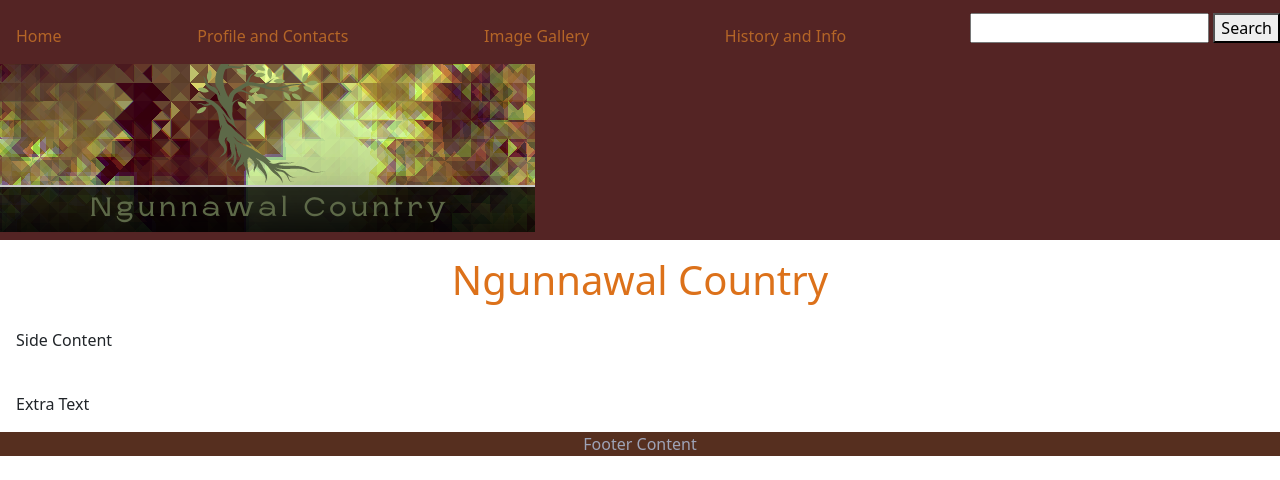
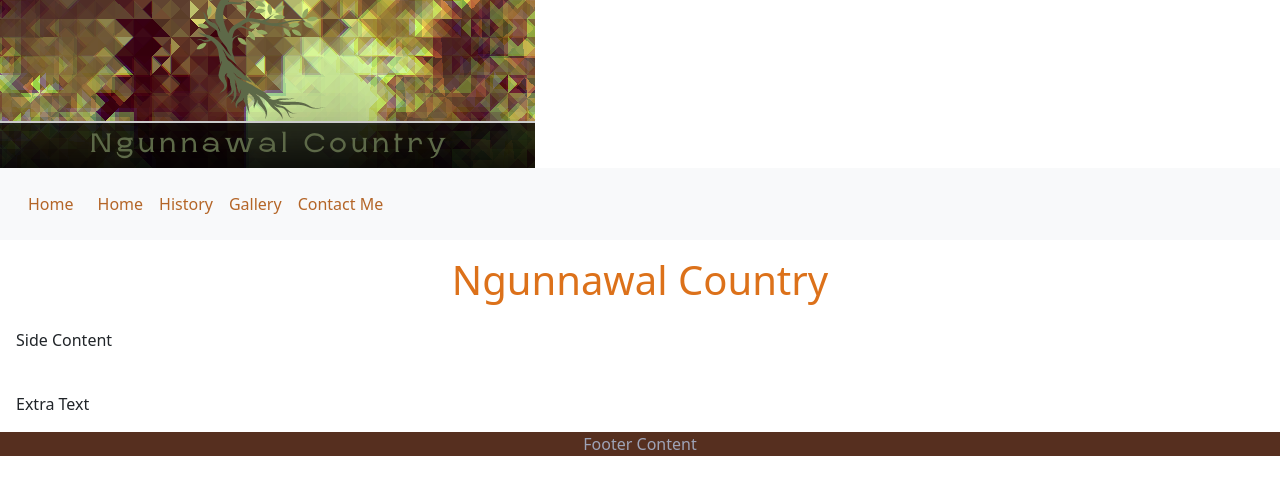
Before and after one commit to Cinnayanny/flaskProject, a Flask app: page / in a window 1280 px wide. Shown: the top 480 px of the page. Run offline with Flask 2, Linux system fonts and the light colour scheme; some libraries are stand-ins or nearby versions.

Commit message:
template update

```diff
--- a/templates/template.html
+++ b/templates/template.html
@@ -10,7 +10,32 @@
 </head>
 <body>
 <!-- Navbar -->
-<div class="navbar">
+<img src="/static/Images/Ngunnawal%20Banner%20Logo.png" width="535" height="168">
+<nav class="navbar navbar-expand-lg bg-light">
+  <div class="container-fluid">
+    <a class="nav-link" href="/">Home</a>
+    <button class="navbar-toggler" type="button" data-bs-toggle="collapse" data-bs-target="#navbarNav" aria-controls="navbarNav" aria-expanded="false" aria-label="Toggle navigation">
+      <span class="navbar-toggler-icon"></span>
+    </button>
+    <div class="collapse navbar-collapse" id="navbarNav">
+      <ul class="navbar-nav">
+        <li class="nav-item">
+          <a class="nav-link"  href="/static/index.html">Home</a>
+        </li>
+        <li class="nav-item">
+          <a class="nav-link" href="/static/History.html">History</a>
+        </li>
+        <li class="nav-item">
+          <a class="nav-link" href="/static/Image%20Gallery.html">Gallery</a>
+        </li>
+        <li class="nav-item">
+          <a class="nav-link" href="/static/Profile.html">Contact Me</a>
+        </li>
+      </ul>
+    </div>
+  </div>
+</nav>
+<!--<div class="navbar">
     <a href="/static/Index.html">Home</a>
     <a href="/static/Profile.html">Profile and Contacts</a>
     <a href="/static/Image Gallery.html">Image Gallery</a>
@@ -20,7 +45,7 @@
         <button onclick="authentication(this.form)">Search</button></p>
     </form>
     <img src="/static/Images/Ngunnawal%20Banner%20Logo.png" width="535" height="168">
-</div>
+</div>-->
 
 <div class="gridcon"> <!-- Overall -->
     <div class="full-width">
```
